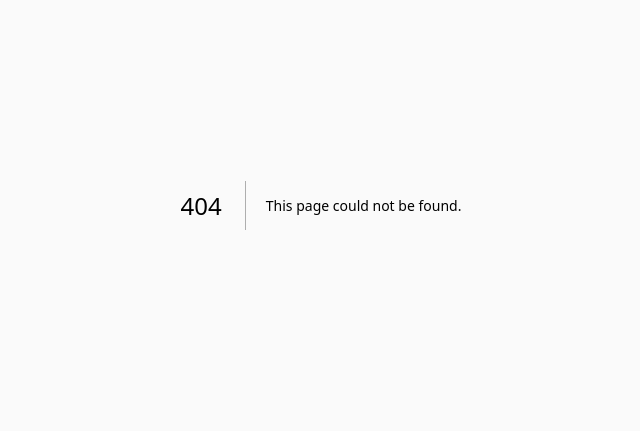
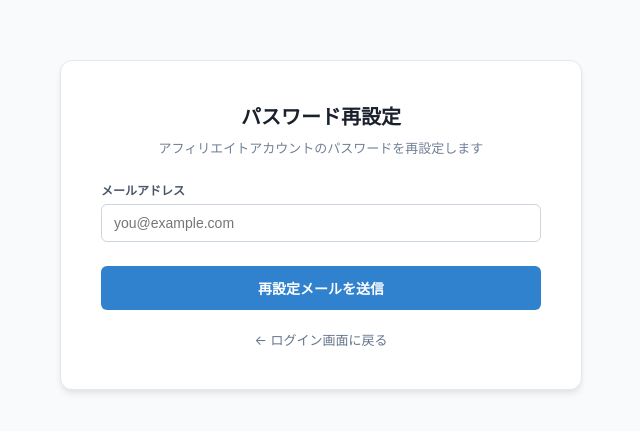
Before and after one commit to thellcishii-lang/push-taro, a Next.js app: page /reset-password in a window 1280 px wide. Before the commit this address had no page. Shown: the part 195-626 px from the top of the page, without its empty margins (319-959 px from the left). Built offline with nearby package versions, Linux system fonts and the light colour scheme.

Commit message:
Add reset password page with form handling

```diff
--- /dev/null
+++ b/app/reset-password/page.tsx
@@ -0,0 +1,175 @@
+// app/reset-password/page.tsx
+'use client';
+
+import { useState, Suspense } from 'react';
+import { useSearchParams } from 'next/navigation';
+import Link from 'next/link';
+
+function ResetPasswordContent() {
+  const searchParams = useSearchParams();
+  const roleParam = searchParams.get('role') || 'affiliate';
+  const role = ['shop', 'agency', 'affiliate'].includes(roleParam) ? roleParam : 'affiliate';
+
+  const [email, setEmail] = useState('');
+  const [loading, setLoading] = useState(false);
+  const [sent, setSent] = useState(false);
+  const [error, setError] = useState('');
+
+  const roleLabel =
+    role === 'shop' ? '店舗' : role === 'agency' ? '代理店' : 'アフィリエイト';
+
+  const handleSubmit = async (e: React.FormEvent) => {
+    e.preventDefault();
+    setLoading(true);
+    setError('');
+
+    try {
+      const res = await fetch('/api/reset-password', {
+        method: 'POST',
+        headers: { 'Content-Type': 'application/json' },
+        body: JSON.stringify({ email, role }),
+      });
+
+      if (!res.ok) {
+        const data = await res.json();
+        throw new Error(data.error || '送信に失敗しました');
+      }
+
+      setSent(true);
+    } catch (err: any) {
+      setError(err.message);
+    } finally {
+      setLoading(false);
+    }
+  };
+
+  return (
+    <div style={{
+      background: '#f8fafc',
+      minHeight: '100vh',
+      display: 'flex',
+      alignItems: 'center',
+      justifyContent: 'center',
+      padding: '20px',
+      fontFamily: '-apple-system, BlinkMacSystemFont, sans-serif',
+    }}>
+      <div style={{
+        background: '#fff',
+        border: '1px solid #e2e8f0',
+        borderRadius: '12px',
+        padding: '40px',
+        maxWidth: '440px',
+        width: '100%',
+        boxShadow: '0 4px 6px -1px rgba(0,0,0,0.1)',
+      }}>
+        {sent ? (
+          <>
+            <div style={{ textAlign: 'center', marginBottom: '24px' }}>
+              <div style={{ fontSize: '48px', marginBottom: '12px' }}>✉️</div>
+              <h1 style={{ fontSize: '20px', fontWeight: '800', color: '#1a202c', margin: '0 0 12px 0' }}>
+                メールを送信しました
+              </h1>
+              <p style={{ color: '#475569', fontSize: '14px', lineHeight: 1.7 }}>
+                ご入力のメールアドレスが登録されている場合、<br />
+                パスワード再設定用のメールをお送りします。<br />
+                メールをご確認ください。
+              </p>
+            </div>
+            <div style={{ textAlign: 'center', marginTop: '24px' }}>
+              <Link
+                href={`/${role === 'shop' ? 'admin' : role === 'agency' ? 'agency' : 'affiliate/dashboard'}`}
+                style={{ color: '#3182ce', fontSize: '13px', textDecoration: 'none' }}
+              >
+                ← ログイン画面に戻る
+              </Link>
+            </div>
+          </>
+        ) : (
+          <>
+            <div style={{ textAlign: 'center', marginBottom: '24px' }}>
+              <h1 style={{ fontSize: '20px', fontWeight: '800', color: '#1a202c', margin: '0 0 8px 0' }}>
+                パスワード再設定
+              </h1>
+              <p style={{ color: '#718096', fontSize: '13px', margin: 0 }}>
+                {roleLabel}アカウントのパスワードを再設定します
+              </p>
+            </div>
+
+            {error && (
+              <div style={{
+                background: '#fff5f5',
+                border: '1px solid #feb2b2',
+                color: '#c53030',
+                padding: '10px',
+                borderRadius: '6px',
+                fontSize: '13px',
+                marginBottom: '16px',
+              }}>
+                {error}
+              </div>
+            )}
+
+            <form onSubmit={handleSubmit} style={{ display: 'flex', flexDirection: 'column', gap: '16px' }}>
+              <div>
+                <label style={{ display: 'block', fontSize: '12px', fontWeight: 'bold', color: '#4a5568', marginBottom: '6px' }}>
+                  メールアドレス
+                </label>
+                <input
+                  type="email"
+                  required
+                  value={email}
+                  onChange={(e) => setEmail(e.target.value)}
+                  placeholder="you@example.com"
+                  style={{
+                    width: '100%',
+                    padding: '10px 12px',
+                    borderRadius: '6px',
+                    border: '1px solid #cbd5e0',
+                    fontSize: '14px',
+                    boxSizing: 'border-box',
+                  }}
+                />
+              </div>
+
+              <button
+                type="submit"
+                disabled={loading}
+                style={{
+                  marginTop: '8px',
+                  width: '100%',
+                  padding: '12px',
+                  background: loading ? '#94a3b8' : '#3182ce',
+                  color: '#fff',
+                  border: 'none',
+                  borderRadius: '6px',
+                  fontWeight: 'bold',
+                  fontSize: '14px',
+                  cursor: loading ? 'wait' : 'pointer',
+                }}
+              >
+                {loading ? '送信中...' : '再設定メールを送信'}
+              </button>
+            </form>
+
+            <div style={{ textAlign: 'center', marginTop: '20px', fontSize: '13px' }}>
+              <Link
+                href={`/${role === 'shop' ? 'admin' : role === 'agency' ? 'agency' : 'affiliate/dashboard'}`}
+                style={{ color: '#64748b', textDecoration: 'none' }}
+              >
+                ← ログイン画面に戻る
+              </Link>
+            </div>
+          </>
+        )}
+      </div>
+    </div>
+  );
+}
+
+export default function ResetPasswordPage() {
+  return (
+    <Suspense fallback={<div style={{ padding: '60px', textAlign: 'center' }}>読み込み中...</div>}>
+      <ResetPasswordContent />
+    </Suspense>
+  );
+}
```
